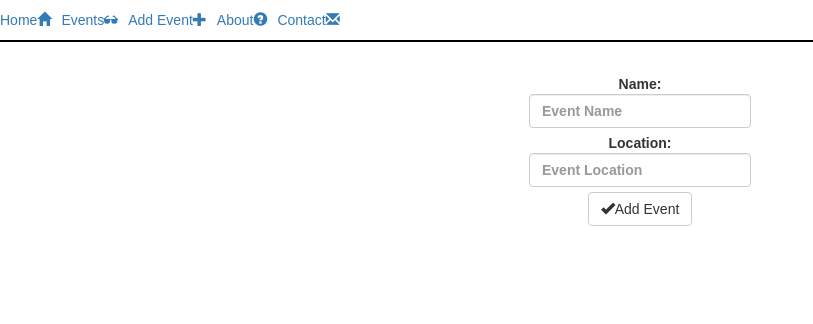
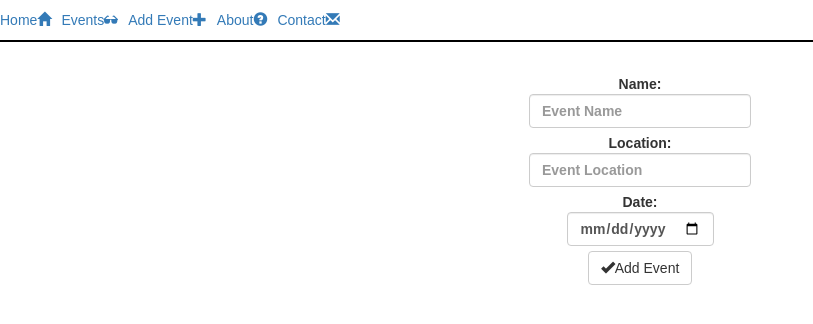
Before and after one commit to jacobsilver2/EventTracker, a React (Create React App) app in the folder client/: page /events/new in a window 1280 px wide. Shown: the top 324 px of the page, without its empty margins (0-813 px from the left). Built offline with nearby package versions, Linux system fonts and the light colour scheme; no server answers.

Commit message:
implemented crud for date. working now on time

```diff
--- a/client/src/containers/EventShow.js
+++ b/client/src/containers/EventShow.js
@@ -17,6 +17,7 @@ class EventShow extends Component {
             <div className="container-fluid text-center">
                 <h1>Name: {event.name}</h1>
                 <h1>Location: {event.location}</h1>
+                <h1>Date: {event.date}</h1>
 
                 <ButtonGroup>
                     <Button className="btn btn-outline-danger" onClick={() => this.props.deleteEvent(event.id, history) }>
--- a/client/src/containers/EventsEdit.js
+++ b/client/src/containers/EventsEdit.js
@@ -8,13 +8,15 @@ class EventsEdit extends Component {
     super(props);
     this.state = {
       id: props.event.id,
-      name: props.event.name
+      name: props.event.name,
+      location: props.event.location,
+      date: props.event.date
     }
   }
 
 handleOnChange = e => {
   this.setState({
-    name: e.target.value
+    [e.target.name]: e.target.value
   });
 }
 
@@ -28,6 +30,7 @@ render() {
 
   const { event, history } = this.props;
   return(
+
     <div className="container-fluid text-center">
       <form style={{marginTop: '16px'}} onSubmit={this.handleOnSubmit}>
         <label>
@@ -40,6 +43,27 @@ render() {
               onChange={this.handleOnChange}
             />
         </label><br></br>
+        <label>
+          Location: <br></br>
+            <input
+              className="form-control"
+              type="text"
+              name="location"
+              value={this.state.location}
+              onChange={this.handleOnChange}
+            />
+        </label><br></br>
+        <label>
+          Date: <br></br>
+            <input
+              className="form-control"
+              type="date"
+              name="date"
+              value={this.state.date}
+              onChange={this.handleOnChange}
+            />
+        </label><br></br>
+
         <Button className="btn btn-outline-primary" type="submit">
           <span className="glyphicon glyphicon-ok"></span> Update Event
         </Button>
--- a/client/src/containers/EventsNew.js
+++ b/client/src/containers/EventsNew.js
@@ -9,7 +9,8 @@ class EventsNew extends Component {
 
     this.state = {
       name: '',
-      location: ''
+      location: '',
+      date: ''
     }
   }
 
@@ -55,6 +56,17 @@ class EventsNew extends Component {
               onChange={this.handleOnChange}
             />
           </label><br></br>
+          <label>
+            Date: <br></br>
+            <input
+              className="form-control"
+              type="date"
+              name="date"
+              placeholder="Event Date"
+              value={this.state.date}
+              onChange={this.handleOnChange}
+            />
+          </label><br></br>
           <Button className="btn btn-outline-primary" type="submit">
             <span className="glyphicon glyphicon-ok"></span>
             Add Event
```
Also changed, not shown: 1 other file (tests, documents, lock files or other folders).
